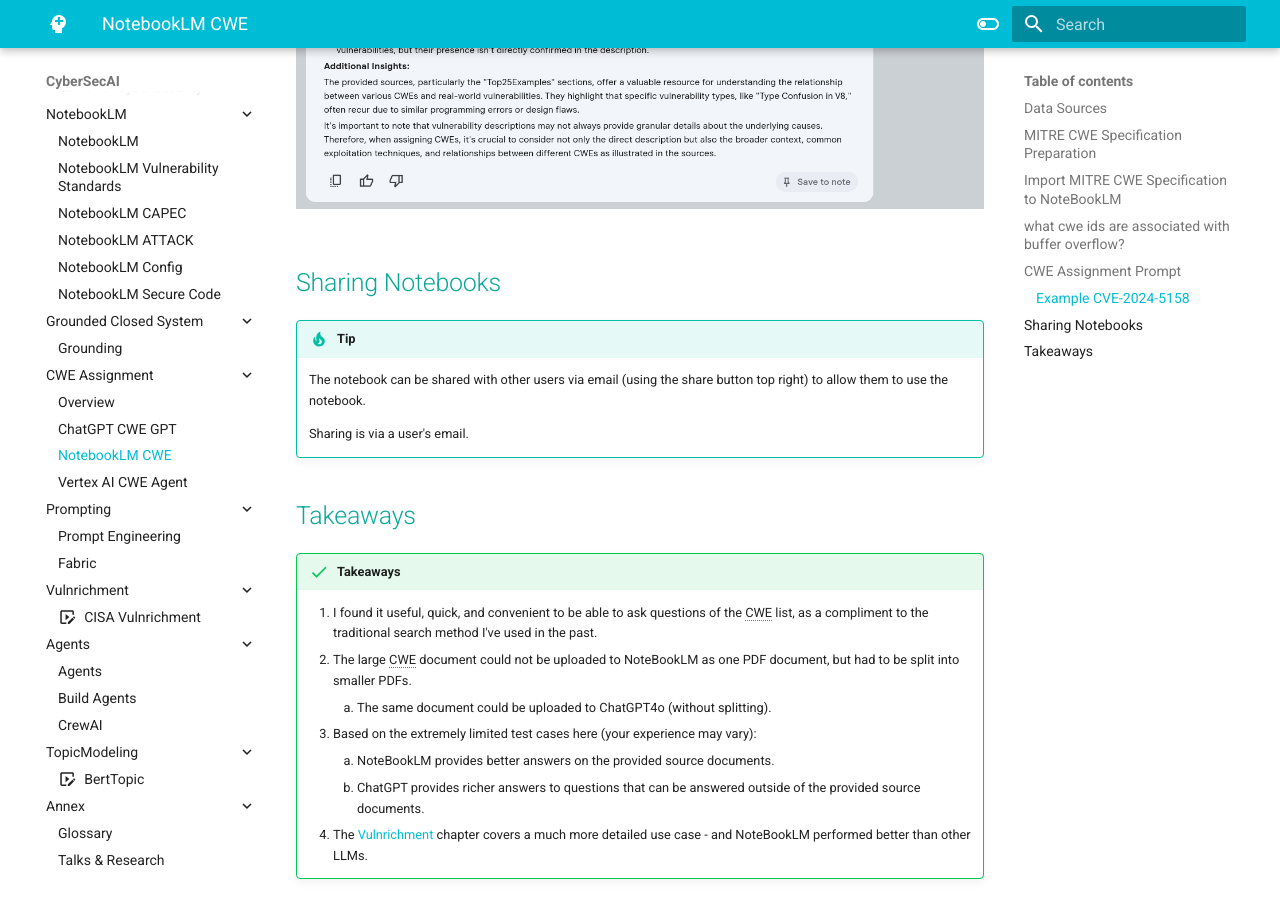
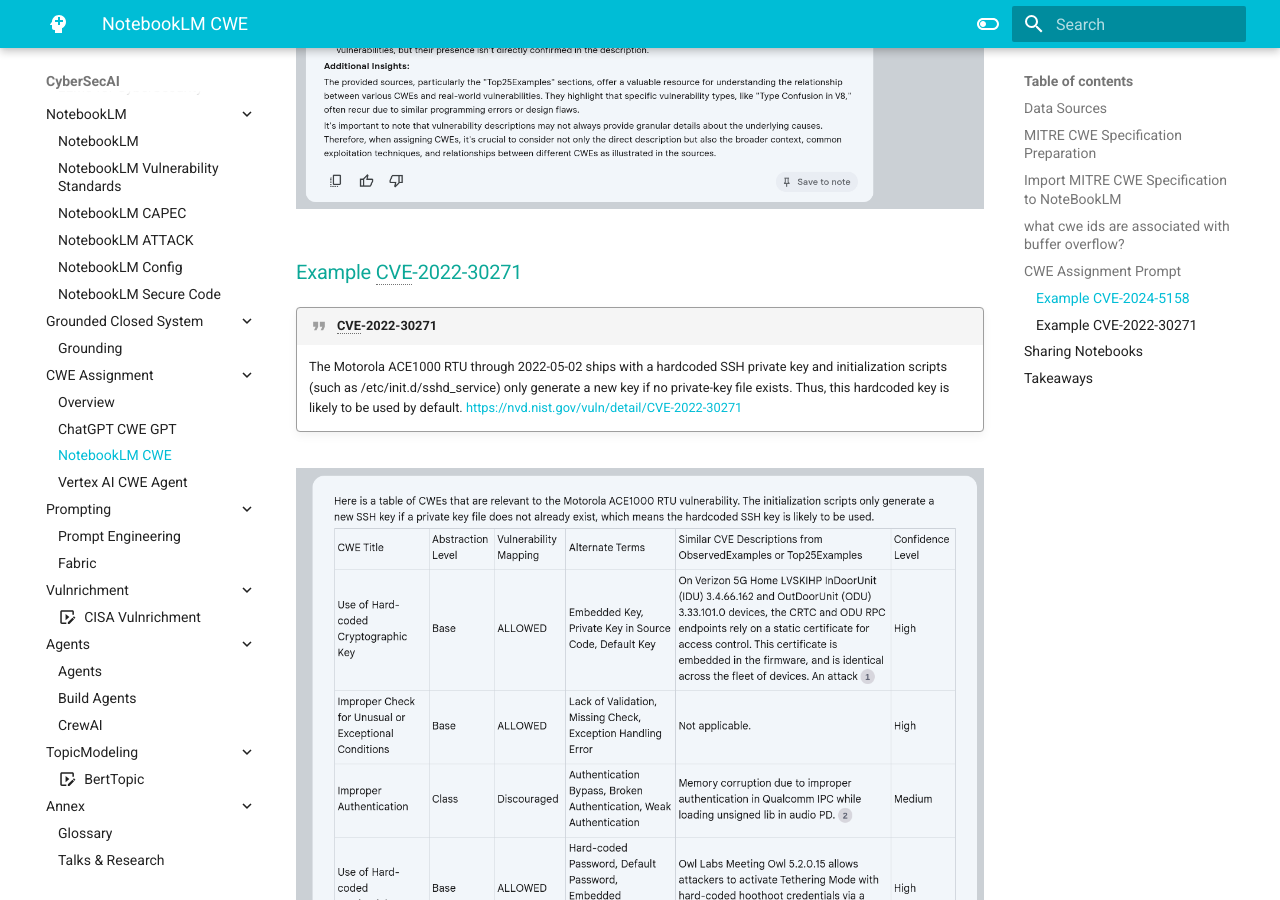
Before and after one commit to CyberSecAI/CyberSecAI.github.io, an MkDocs documentation site: the page built from docs/CWE_Assignment/NotebookLM_Cwe.md, in a window 1280 px wide and 900 px high, scrolled down 5122 px. Built offline with MkDocs 1.6.1 and Material for MkDocs 9.7.7, drawn with Linux system fonts in a browser that asks for light colours; comment, search, counter and statistics services are not loaded; some of the changed text lies outside the part shown.

Commit message:
add hardcoded ssh key example

```diff
--- a/docs/CWE_Assignment/NotebookLM_Cwe.md
+++ b/docs/CWE_Assignment/NotebookLM_Cwe.md
@@ -98,6 +98,15 @@
 ![](../assets/images/type_confusion2.png)
 </figure>
 
+### Example CVE-2022-30271
+!!! quote "CVE-2022-30271"
+    The Motorola ACE1000 RTU through 2022-05-02 ships with a hardcoded SSH private key and initialization scripts (such as /etc/init.d/sshd_service) only generate a new key if no private-key file exists. Thus, this hardcoded key is likely to be used by default.
+    https://nvd.nist.gov/vuln/detail/CVE-2022-30271
+
+<figure markdown>
+![](../assets/images/hardcoded_ssh_key.png)
+</figure>
+
 ## Sharing Notebooks
 
 !!! tip
@@ -113,9 +122,5 @@
 !!! success "Takeaways"
 
     1. I found it useful, quick, and convenient to be able to ask questions of the CWE list, as a compliment to the traditional search method I've used in the past.
-    1. The large CWE document could not be uploaded to NoteBookLM as one PDF document, but had to be split into smaller PDFs.
-        1. The same document could be uploaded to ChatGPT4o (without splitting).
-    2. Based on the extremely limited test cases here (your experience may vary):
-        1. NoteBookLM provides better answers on the provided source documents.
-        2. ChatGPT provides richer answers to questions that can be answered outside of the provided source documents.
+    2. It is also useful to suggest CWEs (and associated info) for a given Vulnerability Description.
     3. The [Vulnrichment](../Vulnrichment/Vulnrichment.md) chapter covers a much more detailed use case - and NoteBookLM performed better than other LLMs.
```
Also changed, not shown: docs/assets/images/hardcoded_ssh_key.png (added).
